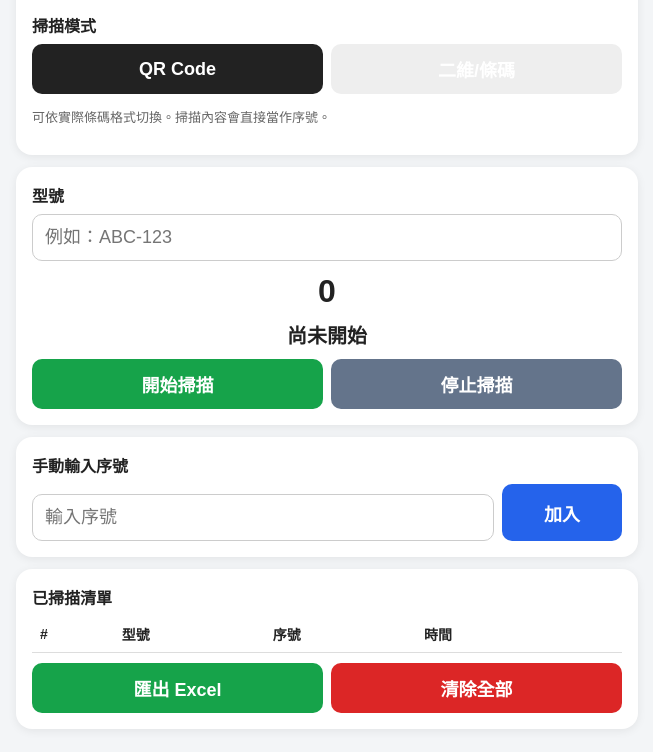
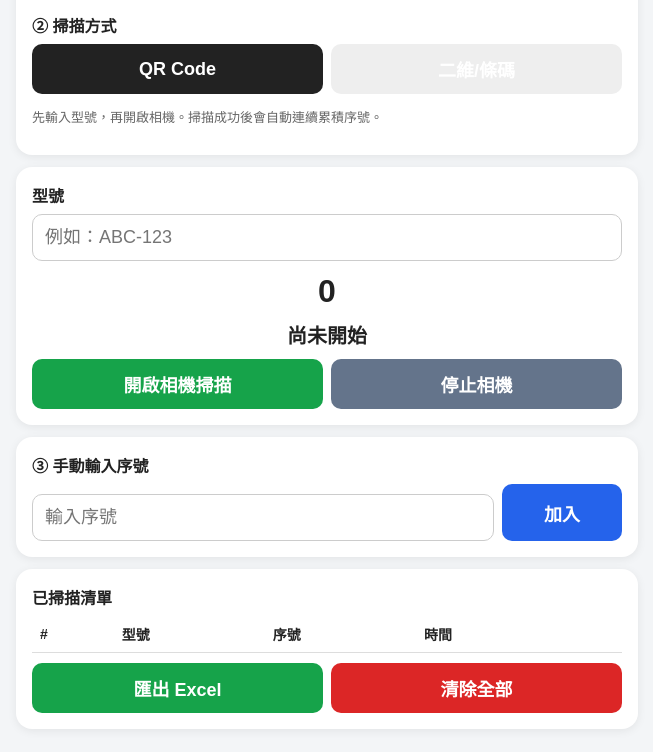
Before and after one commit to v8t6cf8xht-cpu/serial-scanner, a plain HTML site: page index.html in a window 1280 px wide. Shown: the part 72-824 px from the top of the page, without its empty margins (313-966 px from the left). Drawn offline with nearby package versions, Linux system fonts and the light colour scheme.

Commit message:
Add files via upload

```diff
--- a/index.html
+++ b/index.html
@@ -24,17 +24,21 @@ table{width:100%;border-collapse:collapse;font-size:14px}th,td{padding:8px;borde
 .small{font-size:13px;color:#666}.hidden{display:none!important}
 #manual{margin-top:10px}.row{display:flex;gap:8px}.row input{flex:1;margin:0}.row button{width:120px}
 </style>
-</head>
+<style>
+.camera-card{padding:0;overflow:hidden}
+.camera-card #reader{order:1}
+.camera-card .camera-head{order:0}
+</style></head>
 <body>
 <div class="wrap">
   <div class="card">
     <h1>📷 序號掃描工具</h1>
-    <label>掃描模式</label>
+    <label>② 掃描方式</label>
     <div class="mode">
       <button id="qrBtn" class="active" onclick="setMode('QR_CODE')">QR Code</button>
       <button id="barBtn" onclick="setMode('BARCODE')">二維/條碼</button>
     </div>
-    <p class="small">可依實際條碼格式切換。掃描內容會直接當作序號。</p>
+    <p class="small">先輸入型號，再開啟相機。掃描成功後會自動連續累積序號。</p>
   </div>
 
   <div class="card">
@@ -43,14 +47,14 @@ table{width:100%;border-collapse:collapse;font-size:14px}th,td{padding:8px;borde
     <div class="count"><span id="count">0</span></div>
     <div class="status" id="status">尚未開始</div>
     <div class="actions">
-      <button class="success" onclick="startScan()">開始掃描</button>
-      <button class="secondary" onclick="stopScan()">停止掃描</button>
+      <button class="success" onclick="startScan()">開啟相機掃描</button>
+      <button class="secondary" onclick="stopScan()">停止相機</button>
     </div>
     <div id="reader" class="hidden"></div>
   </div>
 
   <div class="card">
-    <label>手動輸入序號</label>
+    <label>③ 手動輸入序號</label>
     <div class="row">
       <input id="manual" placeholder="輸入序號">
       <button onclick="addManual()">加入</button>
```
